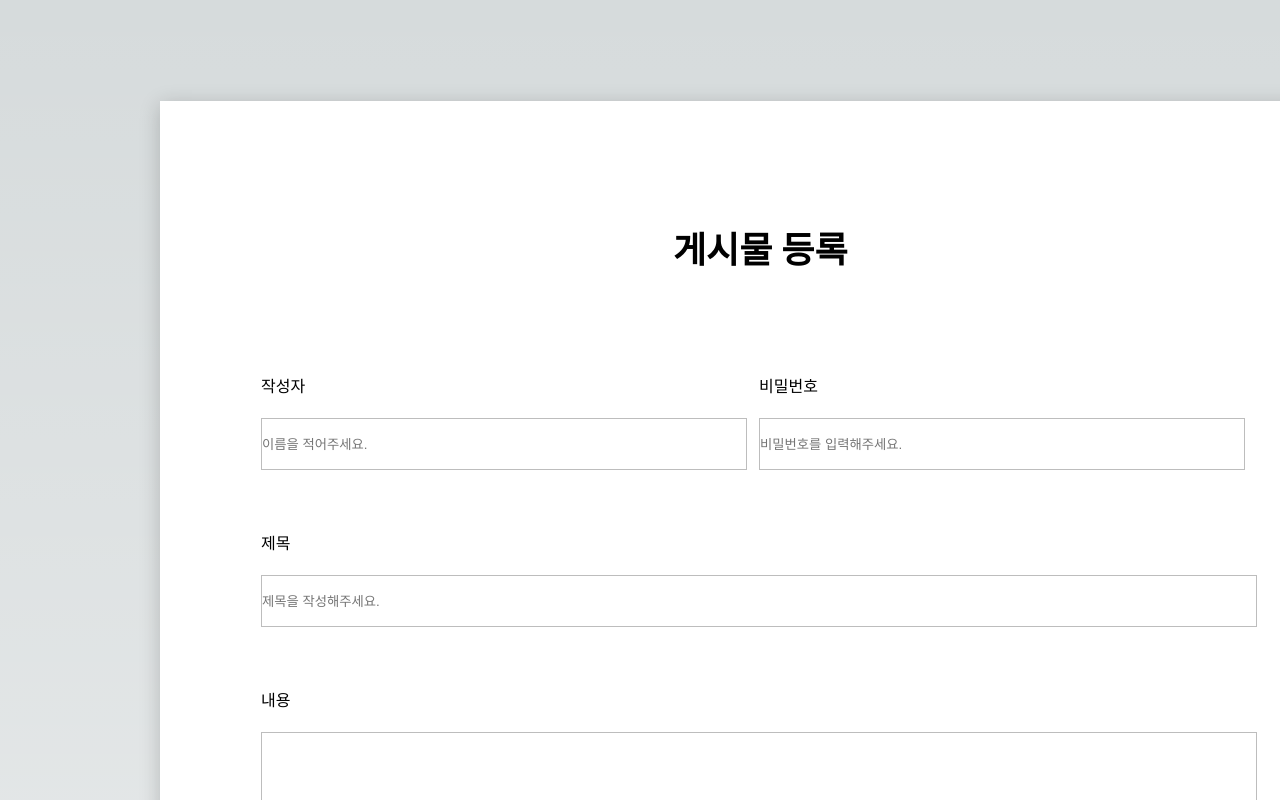
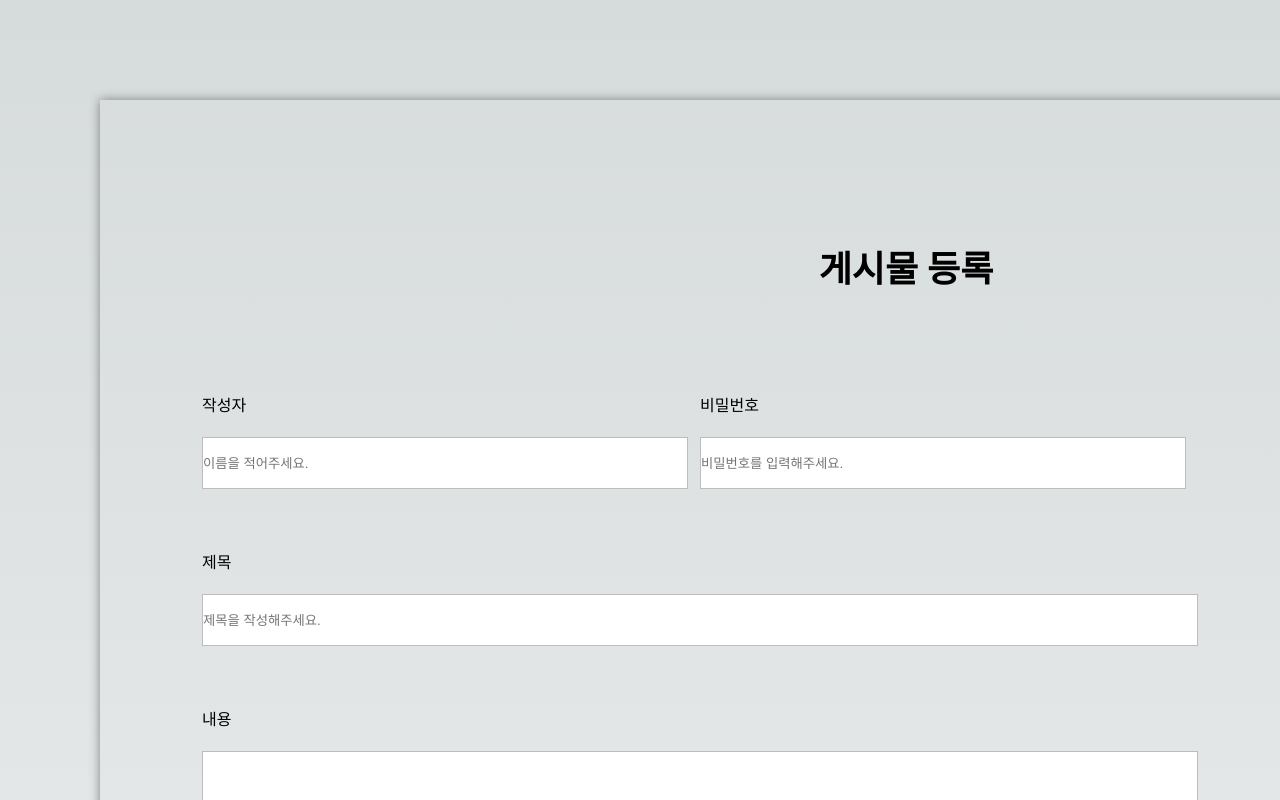
Before and after one commit to Seongju38/CodeCamp_Project, a Next.js app in the folder my-app/: page /boards/new in a window 1280 px wide. Shown: the top 800 px of the page. Built offline with nearby package versions, Linux system fonts and the light colour scheme.

Commit message:
게시물 등록 UI 제작 : 가장 바깥쪽 박스 Container에서 Wrapper로 이름 변경 및 Style 속성 수정

```diff
--- a/my-app/pages/boards/new/index.js
+++ b/my-app/pages/boards/new/index.js
@@ -1,5 +1,5 @@
 import {
-  Container,
+  Wrapper,
   Title,
   WriterWrapper,
   InputWrapper,
@@ -23,7 +23,7 @@ import {
 
 export default function () {
   return (
-    <Container>
+    <Wrapper>
       <Title>게시물 등록</Title>
       <WriterWrapper>
         <InputWrapper>
@@ -78,6 +78,6 @@ export default function () {
         </RadioBoxWrapper>
       </OptionWrapper>
       <SubmitButton>등록하기</SubmitButton>
-    </Container>
+    </Wrapper>
   );
 }
--- a/my-app/styles/boards-new.js
+++ b/my-app/styles/boards-new.js
@@ -1,15 +1,14 @@
 import styled from "@emotion/styled";
 
-export const Container = styled.div`
+export const Wrapper = styled.div`
   width: 1200px;
-  background: white;
-  box-shadow: 0px 4px 20px 0px rgba(0, 0, 0, 0.2);
+  margin: 100px;
+  padding: 80px 102px 100px 102px;
   display: flex;
   flex-direction: column;
-  justify-content: center;
-  /* align-items: center; */
-  padding: 60px 103px 100px 101px;
-  margin: 101px 160px 280px;
+  align-items: center;
+  border: none;
+  box-shadow: 0px 0px 10px gray;
 `;
 
 export const Title = styled.div`
```
